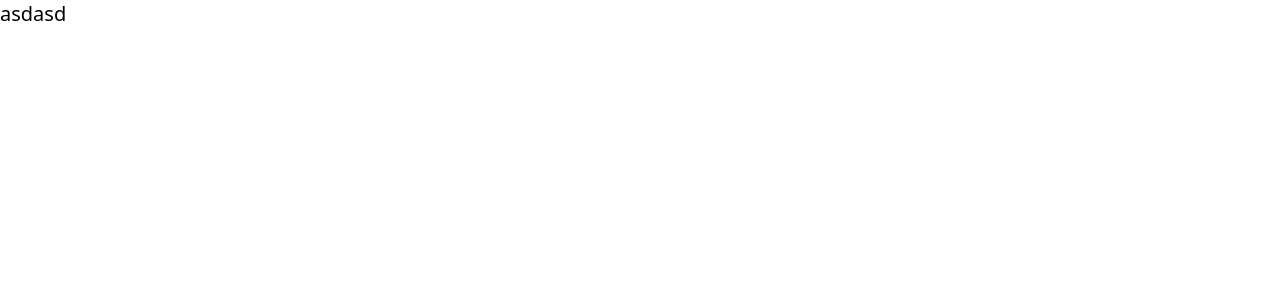
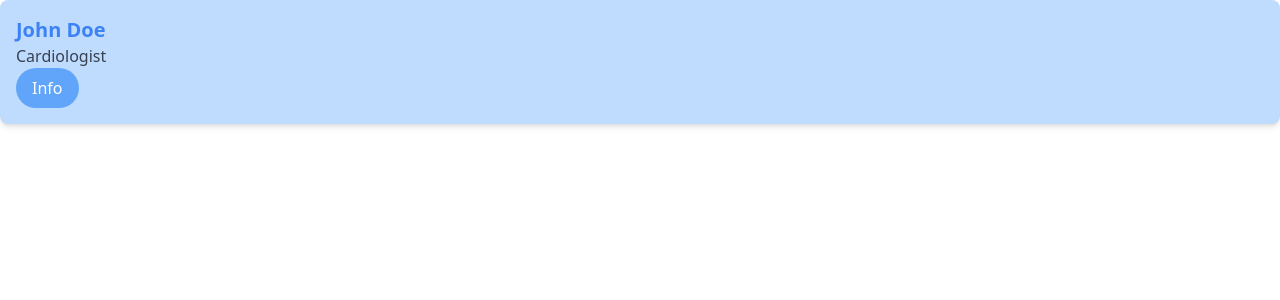
Before and after one commit to Adrian-Cealic/STEPIT-GROUP-PROJECT, a React (Vite) app in the folder react-app/: page / in a window 1280 px wide. Shown: the top 300 px of the page. Built offline with nearby package versions, Linux system fonts and the light colour scheme.

Commit message:
Created Cards for the doctors

```diff
--- a/react-app/src/App.jsx
+++ b/react-app/src/App.jsx
@@ -1,9 +1,10 @@
 import React from 'react'
+import OtherComponent from './pages/Doctors'
 
 const App = () => {
   return (
     <div>
-      <div className="text-xl">asdasd</div>
+      <OtherComponent/>
     </div>
   )
 }
--- /dev/null
+++ b/react-app/src/components/Card.jsx
@@ -0,0 +1,13 @@
+import React from 'react';
+
+const DoctorCard = ({ doctor }) => {
+  return (
+    <div className="doctor-card">
+      <h2 className="text-xl font-bold text-blue-500">{doctor.name}</h2>
+      <p className="text-gray-700">{doctor.title}</p>
+      <button className="doctor-card-button">Info</button>
+    </div>
+  );
+};
+
+export default DoctorCard;
--- a/react-app/src/index.css
+++ b/react-app/src/index.css
@@ -1,3 +1,11 @@
 @tailwind base;
 @tailwind components;
 @tailwind utilities;
+
+.doctor-card {
+    @apply bg-blue-200 shadow-md rounded-lg p-4
+}
+
+.doctor-card-button {
+    @apply bg-blue-400 text-white px-4 py-2 rounded-full hover:bg-blue-600
+}
--- /dev/null
+++ b/react-app/src/pages/Doctors.jsx
@@ -0,0 +1,20 @@
+import React from "react";
+
+import DoctorCard from '../components/Card.jsx';
+
+const OtherComponent = () => {
+    const doctorData = {
+        name : "John Doe",
+        title : "Cardiologist"
+    }
+
+    const doctorCard = <DoctorCard doctor={doctorData} />
+
+    return (
+        <div>
+            <DoctorCard doctor={doctorData}></DoctorCard>
+        </div>
+    );
+};
+
+export default OtherComponent;
```
